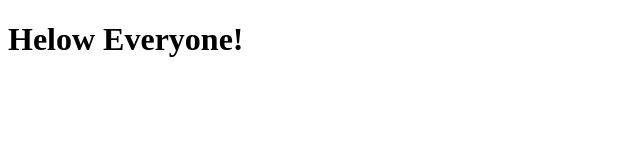
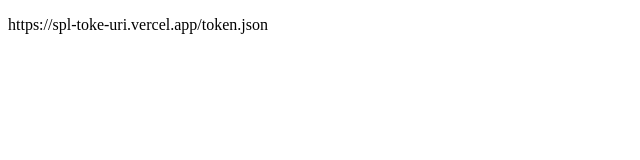
Before and after one commit to Dr-S-K-M-Rahaman/toke-uri, a plain HTML site: page index.html in a window 1280 px wide. Shown: the whole page, without its empty margins (0-640 px from the left). Drawn offline with Linux system fonts and the light colour scheme.

Commit message:
Update index.html

```diff
--- a/index.html
+++ b/index.html
@@ -6,6 +6,6 @@
     <title>SPL Token | URI Link</title>
 </head>
 <body>
-    <h1>Helow Everyone!</h1>
+    <p url='https://spl-toke-uri.vercel.app/token.json'>https://spl-toke-uri.vercel.app/token.json</p>
 </body>
 </html>
```
